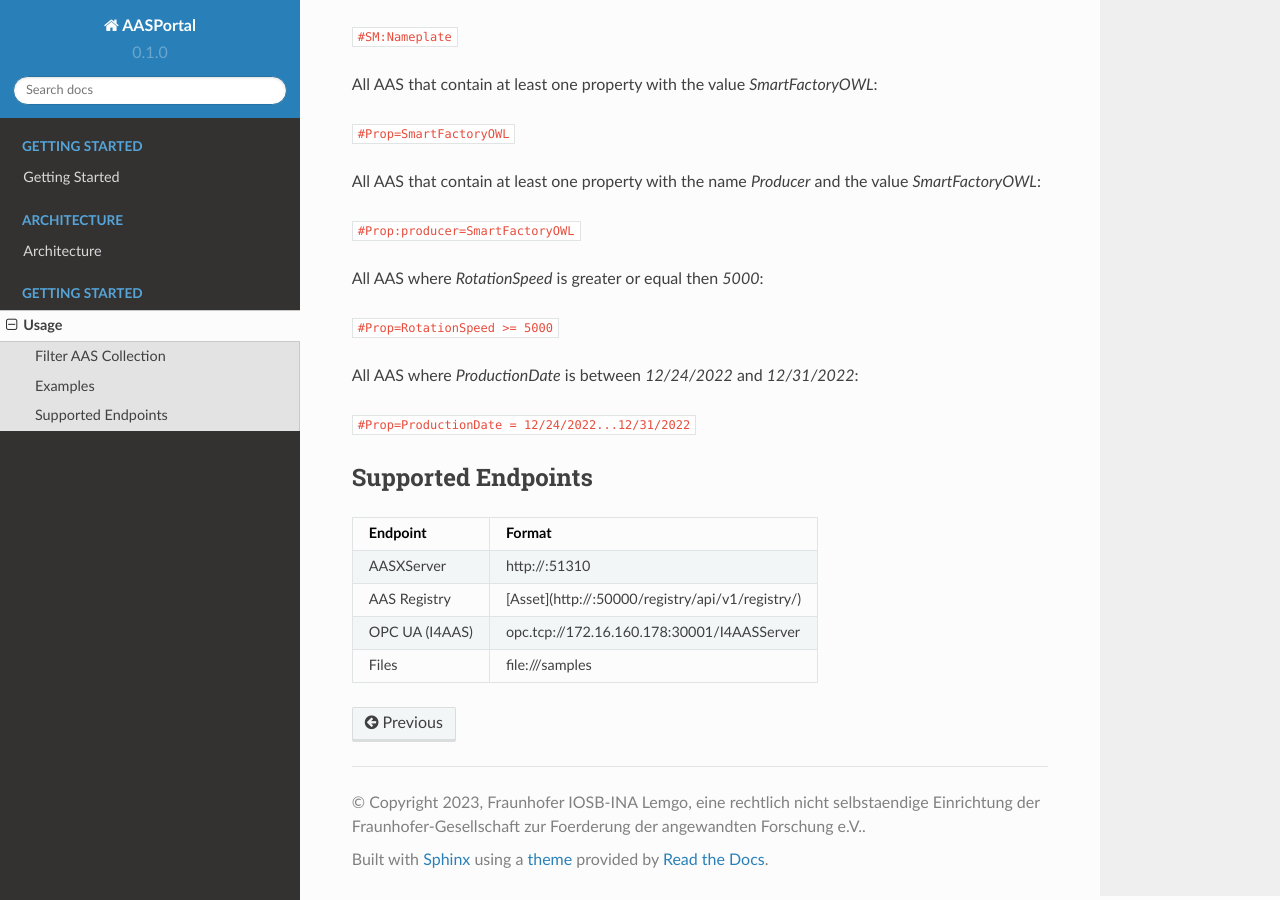
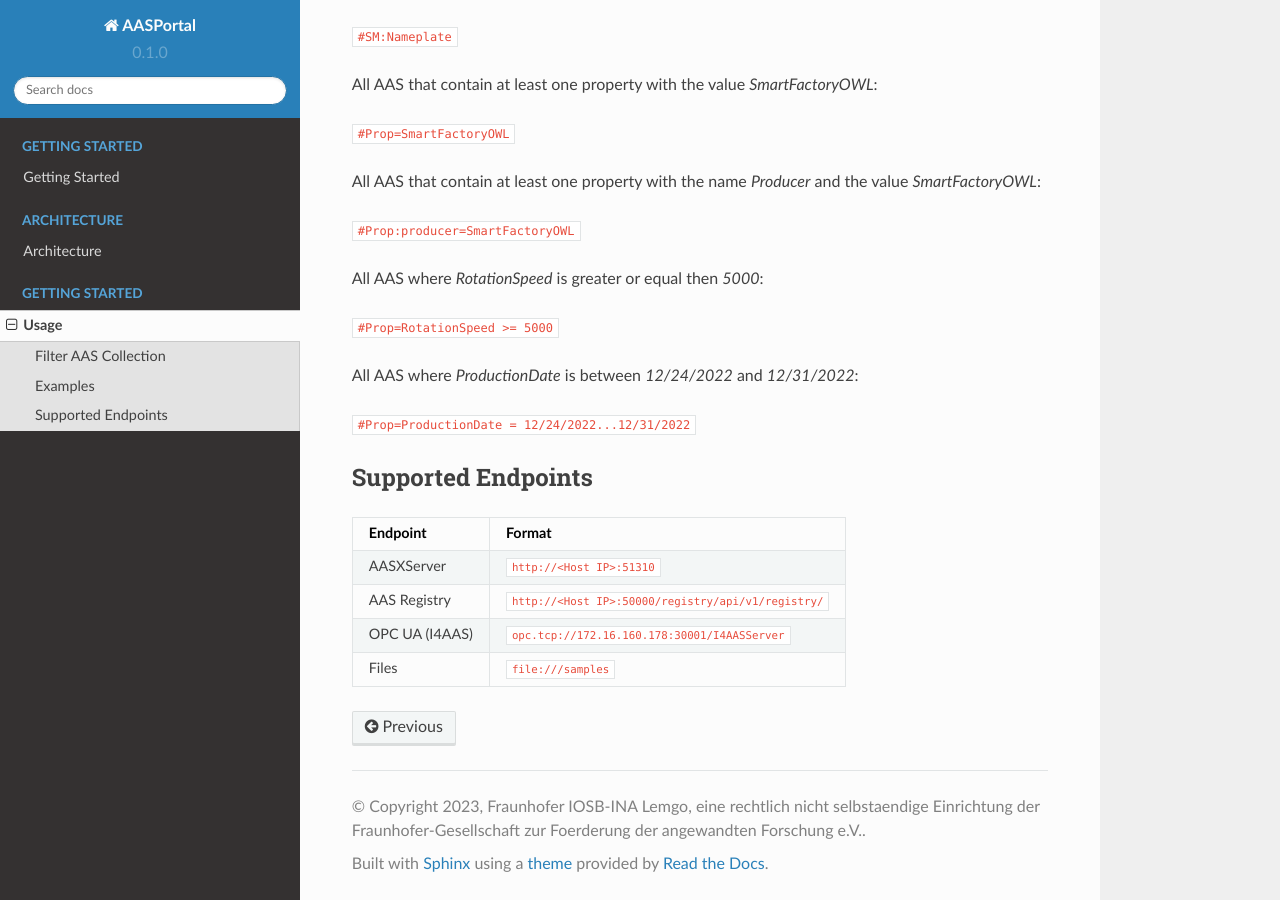
Before and after one commit to fpethig/rtd-tutorial, a Sphinx documentation site: the page built from docs/source/usage.md, in a window 1280 px wide and 900 px high, scrolled down 1697 px. Built offline with Sphinx 7.4.7 and the Read the Docs theme 2.0.0, drawn with Linux system fonts in a browser that asks for light colours.

Commit message:
Update usage.md

```diff
--- a/docs/source/usage.md
+++ b/docs/source/usage.md
@@ -69,9 +69,9 @@ All AAS where *ProductionDate* is between *12/24/2022* and *12/31/2022*:
 
 ## Supported Endpoints
 
-| Endpoint       | Format                                                         |
-| -------------- | -------------------------------------------------------------- |
-| AASXServer     | http://<Host IP>:51310                                         |
-| AAS Registry   | [Asset](http://<Host IP>:50000/registry/api/v1/registry/)      |
-| OPC UA (I4AAS) | opc.tcp://172.16.160.178:30001/I4AASServer                     |
-| Files          | file:///samples                                                |
+| Endpoint       | Format                                                           |
+| -------------- | ---------------------------------------------------------------- |
+| AASXServer     | `http://<Host IP>:51310`                                         |
+| AAS Registry   | `http://<Host IP>:50000/registry/api/v1/registry/`               |
+| OPC UA (I4AAS) | `opc.tcp://172.16.160.178:30001/I4AASServer`                     |
+| Files          | `file:///samples`                                                |
```
